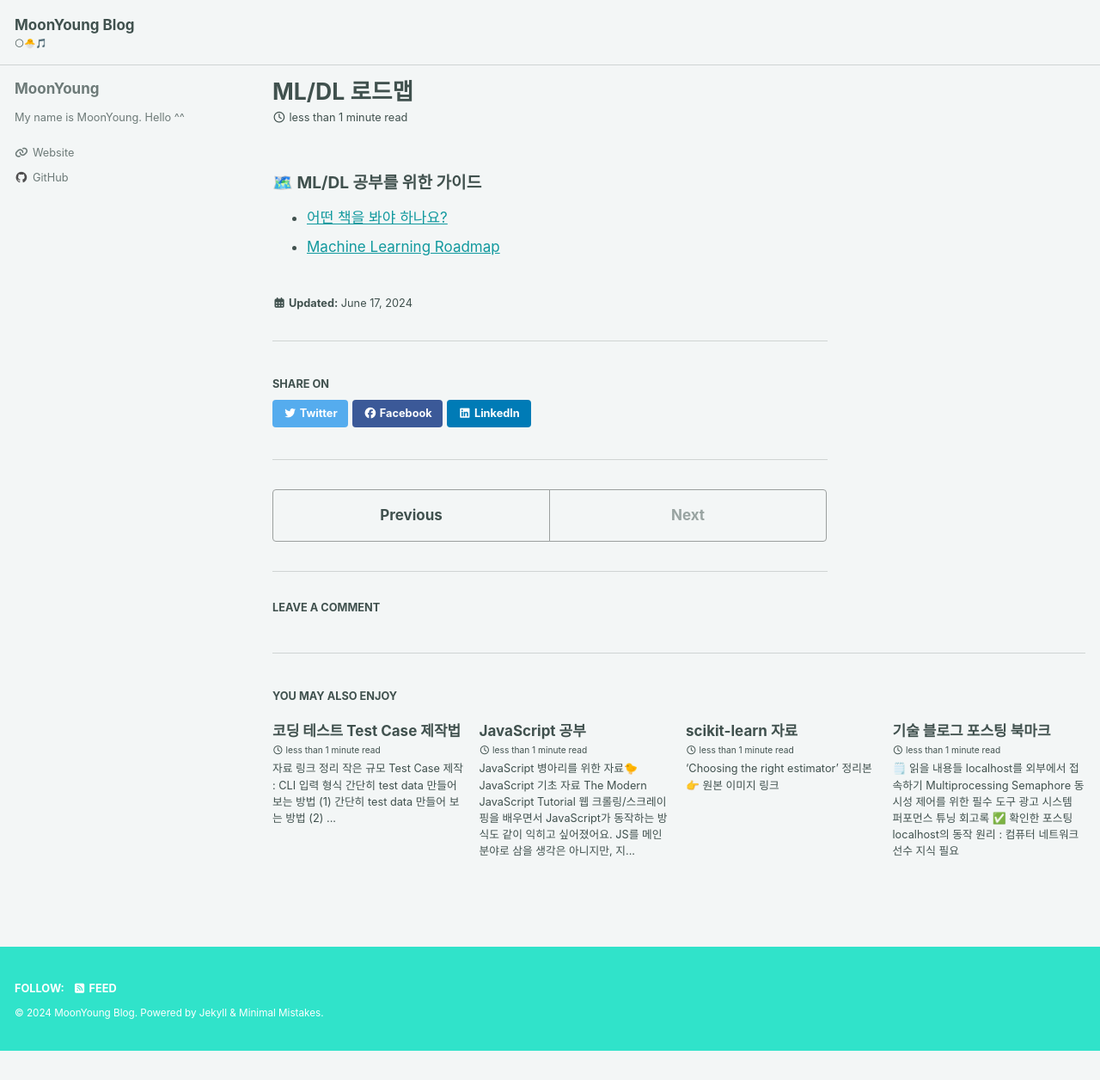
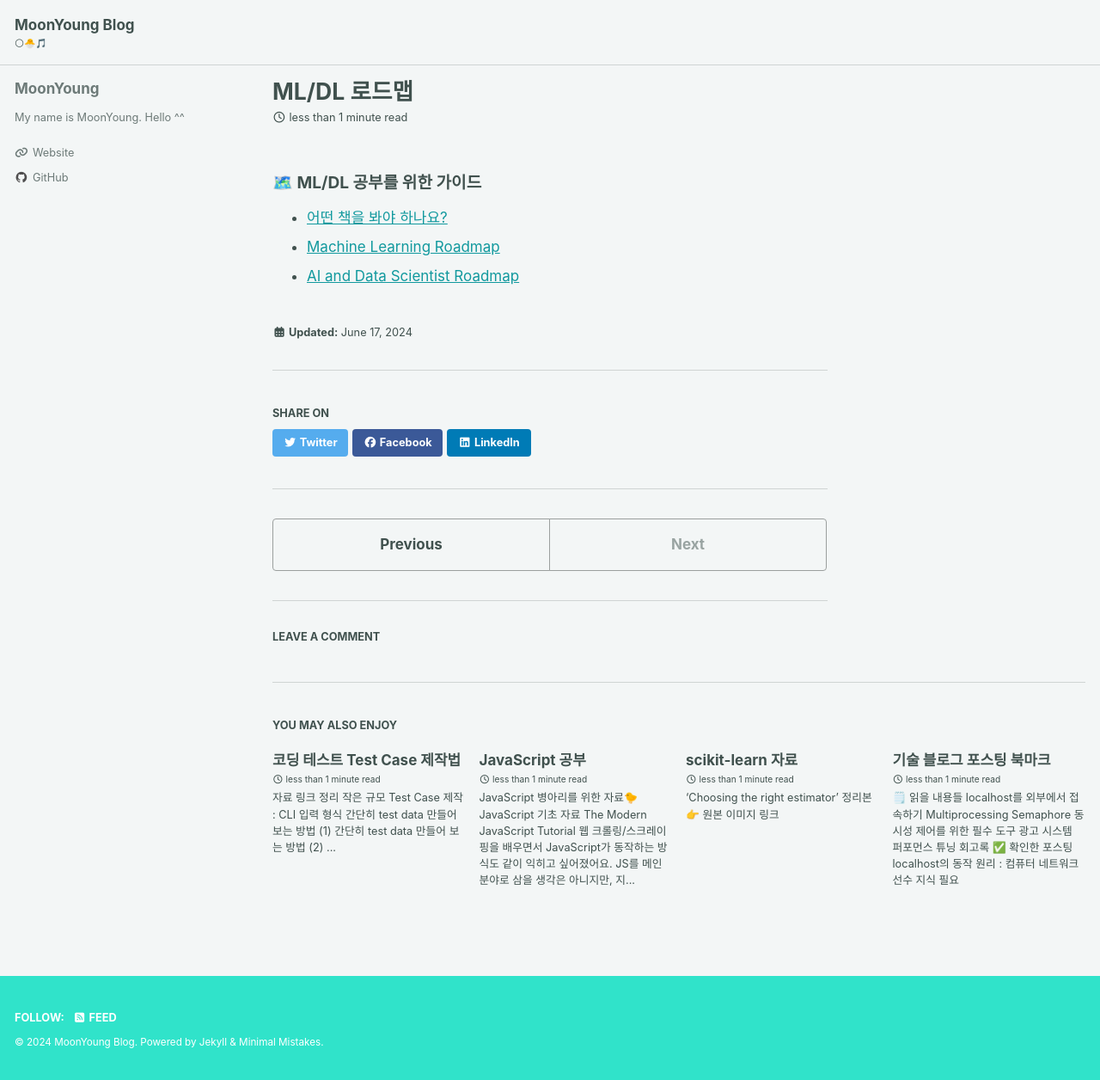
Before and after one commit to MOONisYOUNG/MOONisYOUNG.github.io, a Jekyll site: the page built from _posts/2024-06-17-mldl_roadmap.md, in a window 1280 px wide. Shown: the whole page at 86% size. Built offline with Jekyll 4.4.1, drawn with Linux system fonts in a browser that asks for light colours; cached includes are drawn as plain includes; comment, search, counter and statistics services are not loaded; before the commit the page ends 1222 px from its top, so only the background shows below that.

Commit message:
Update 2024-06-17-mldl_roadmap.md

```diff
--- a/_posts/2024-06-17-mldl_roadmap.md
+++ b/_posts/2024-06-17-mldl_roadmap.md
@@ -5,3 +5,4 @@ title: ML/DL 로드맵
 ### 🗺️ ML/DL 공부를 위한 가이드
 * [어떤 책을 봐야 하나요?](https://tensorflow.blog/book-roadmap/)
 * [Machine Learning Roadmap](https://github.com/TalalAlrawajfeh/machine-learning-roadmap)
+* [AI and Data Scientist Roadmap](https://roadmap.sh/ai-data-scientist)
```
